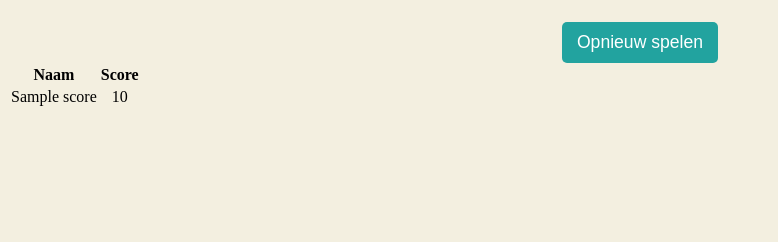
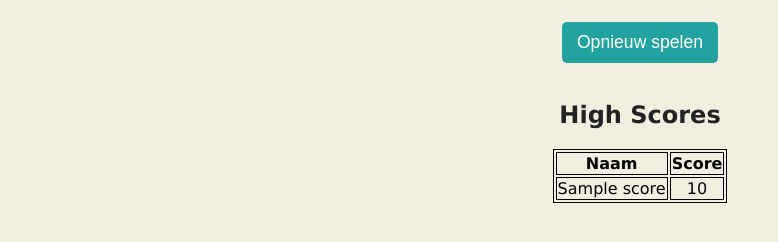
Before and after one commit to MelvinQM/FYS, a Flask app: page /gameover in a window 1280 px wide. Shown: the part 59-301 px from the top of the page, without its empty margins (0-778 px from the left). Run offline with Flask 2, Linux system fonts and the light colour scheme; tables that the repository leaves empty or names only in its code hold one stand-in row (values such as "Sample post").

Commit message:
gameover.html | Styling toegevoegd

```diff
--- a/webserver/static/css/style.css
+++ b/webserver/static/css/style.css
@@ -53,3 +53,9 @@ input[type=text] {
     border-radius: 5px;
     font-size: 1.1em;
 }
+.table , td , th {
+    margin-left: auto;
+    margin-right: auto;
+    border: 1px solid;
+    font-family: verdana, serif;
+}
--- a/webserver/templates/gameover.html
+++ b/webserver/templates/gameover.html
@@ -4,14 +4,15 @@
     <title>GameOver</title>
     <link rel="stylesheet" href="static/css/style.css">
 </head>
-<body>
 <!-- <h1>{{bruh}}</h1> -->
 <h1>Uiteindelijke score voor {{name_user}} is: {{score}}</h1>
 
 <a href="/">
   <button class="button">Opnieuw spelen</button>
 </a>
-
+<br>
+<br>
+<h2>High Scores</h2>
 <table class="table">
 
             <tr>
```
